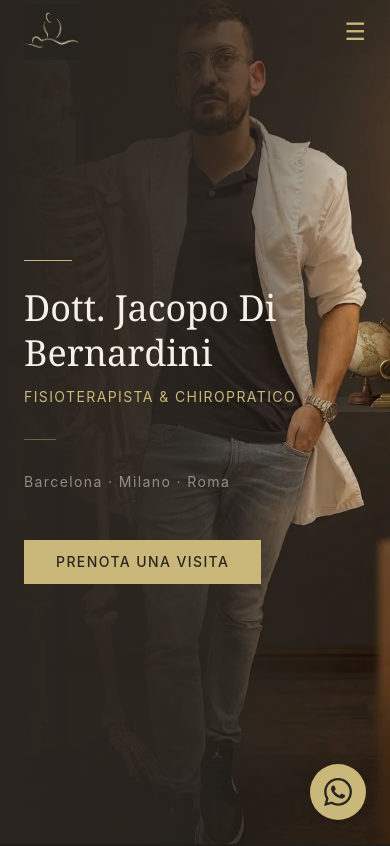
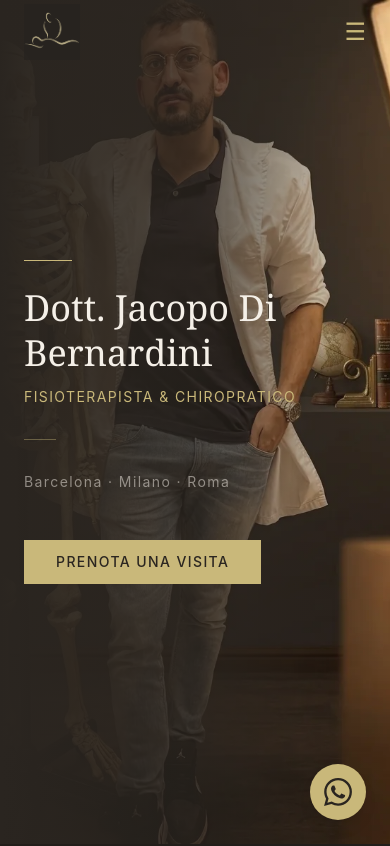
Before and after one commit to bolalocasrl/jacopo-dibernardini, a React (Vite) app: page / in a window 390 px wide. Shown: the top 846 px of the page. Built offline with nearby package versions, Linux system fonts and the light colour scheme.

Commit message:
fix hero mobile, ritaglia jacopo2, gradiente hero

```diff
--- a/package.json
+++ b/package.json
@@ -28,6 +28,7 @@
     "eslint-plugin-react-hooks": "^7.1.1",
     "eslint-plugin-react-refresh": "^0.5.2",
     "globals": "^17.6.0",
+    "sharp": "^0.35.1",
     "typescript": "~6.0.2",
     "typescript-eslint": "^8.59.2",
     "vite": "^8.0.12"
--- a/src/components/HeroSection.tsx
+++ b/src/components/HeroSection.tsx
@@ -17,12 +17,12 @@
         style={{
           backgroundImage: `url(${jacopo1})`,
           backgroundSize: 'cover',
-          backgroundPosition: '60% 0%',
+          backgroundPosition: '75% 0%',
           backgroundRepeat: 'no-repeat',
           paddingTop: '120px',
         }}
       />
-      <div className="absolute inset-0 bg-gradient-to-r from-[#2a2520] via-[#2a2520]/90 md:via-[#2a2520]/60 to-transparent" />
+      <div className="absolute inset-0 bg-gradient-to-r from-[#2a2520] via-[#2a2520]/80 md:via-[#2a2520]/40 to-transparent" />
       <div className="relative z-10 max-w-6xl mx-auto px-6 py-32 w-full">
         <motion.div
           className="md:max-w-[50%]"
```
Also changed, not shown: src/assets/jacopo2.webp, 1 other file (tests, documents, lock files or other folders).
